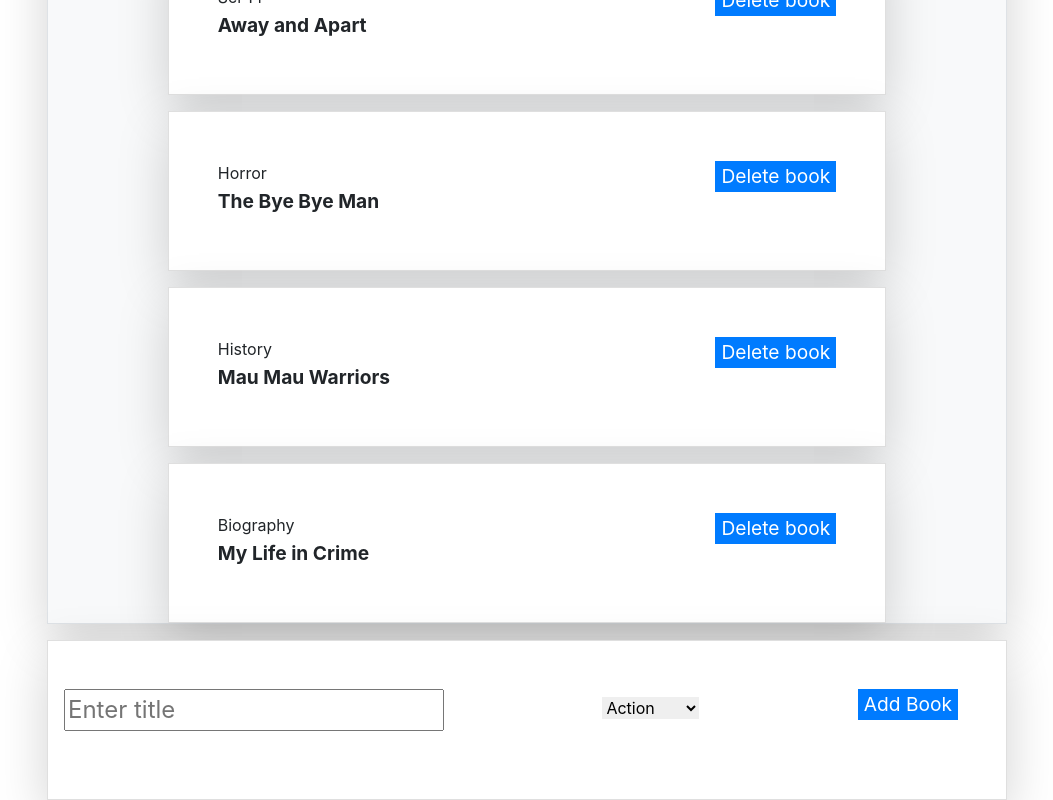
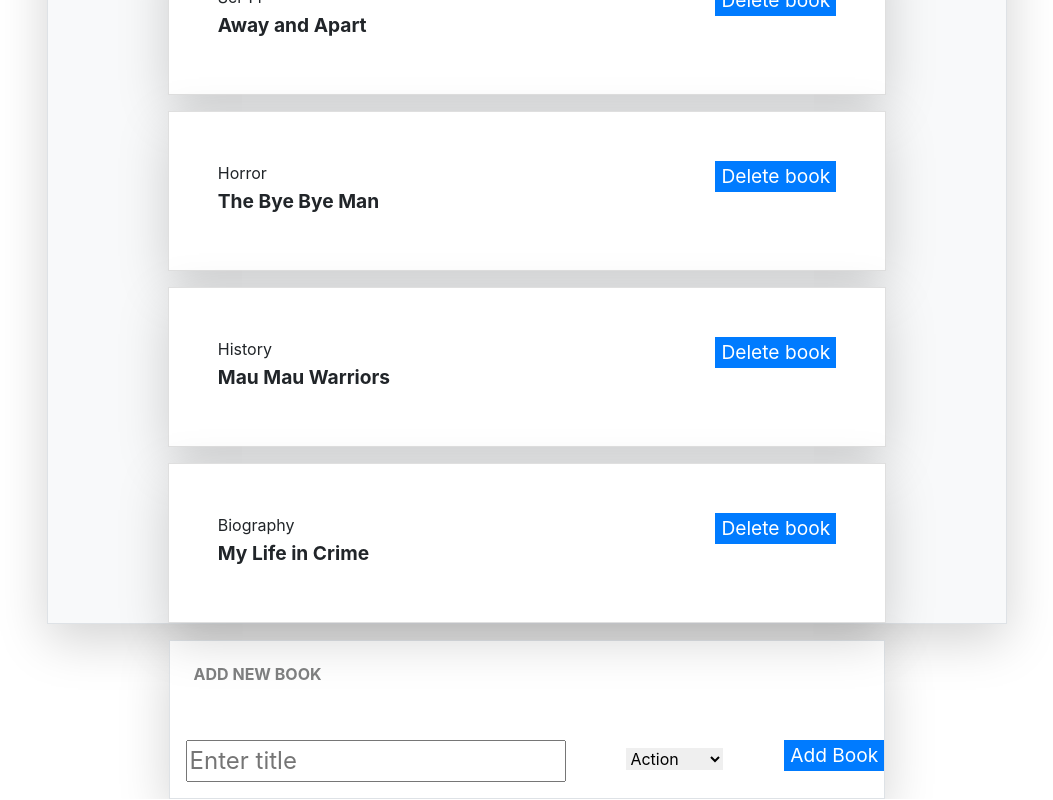
Before and after one commit to mbabaliiryn/react-book-store, a React (Create React App) app: page / in a window 1280 px wide. Shown: the part 738-1538 px from the top of the page, without its empty margins (113-1166 px from the left). Built offline with nearby package versions, Linux system fonts and the light colour scheme.

Commit message:
ceate UI

```diff
--- a/src/App.css
+++ b/src/App.css
@@ -74,3 +74,13 @@ select {
   border: none;
   font-size: 1.2rem;
 }
+
+.add-book {
+  color: #7f8081;
+  font-size: 1rem;
+  font-weight: bold;
+}
+
+.form {
+  width: 56%;
+}
--- a/src/containers/BooksForm.js
+++ b/src/containers/BooksForm.js
@@ -49,7 +49,8 @@ class BooksForm extends React.Component {
   render() {
     const { title, category } = this.state;
     return (
-      <div className="card table-row rounded-0 w-75 ml-auto mr-auto mt-3 shadow-lg bg-white">
+      <div className="form  shadow-lg bg-white  ml-auto mr-auto mt-3 border bg-white shadow-lg">
+        <h1 className="add-book mt-4 ml-4">ADD NEW BOOK</h1>
         <form onSubmit={this.handleSubmit}>
           <div className="d-flex justify-content-between">
             <div className="form-group">
@@ -72,7 +73,7 @@ class BooksForm extends React.Component {
                 ))}
               </select>
             </div>
-            <input className="button mt-5 mr-5 bg-primary text-white h-25" type="submit" name="Add Book" value="Add Book" />
+            <input className="button mt-5 bg-primary text-white h-25" type="submit" name="Add Book" value="Add Book" />
           </div>
         </form>
       </div>
--- a/src/containers/BooksList.js
+++ b/src/containers/BooksList.js
@@ -21,7 +21,7 @@ const BooksList = ({
   const filteredBooks = () => (filter === 'ALL' ? books : books.filter(book => book.category === filter));
 
   return (
-    <div className="main w-75 m-auto border bg-light shadow-lg h-100">
+    <div className="main w-75 m-auto border bg-light shadow-lg ">
       <div className="main-container card border-bottom ">
         <div className="d-flex justify-content-between p-4 text-primary">
           <div className="title"> Bookstore</div>
```
